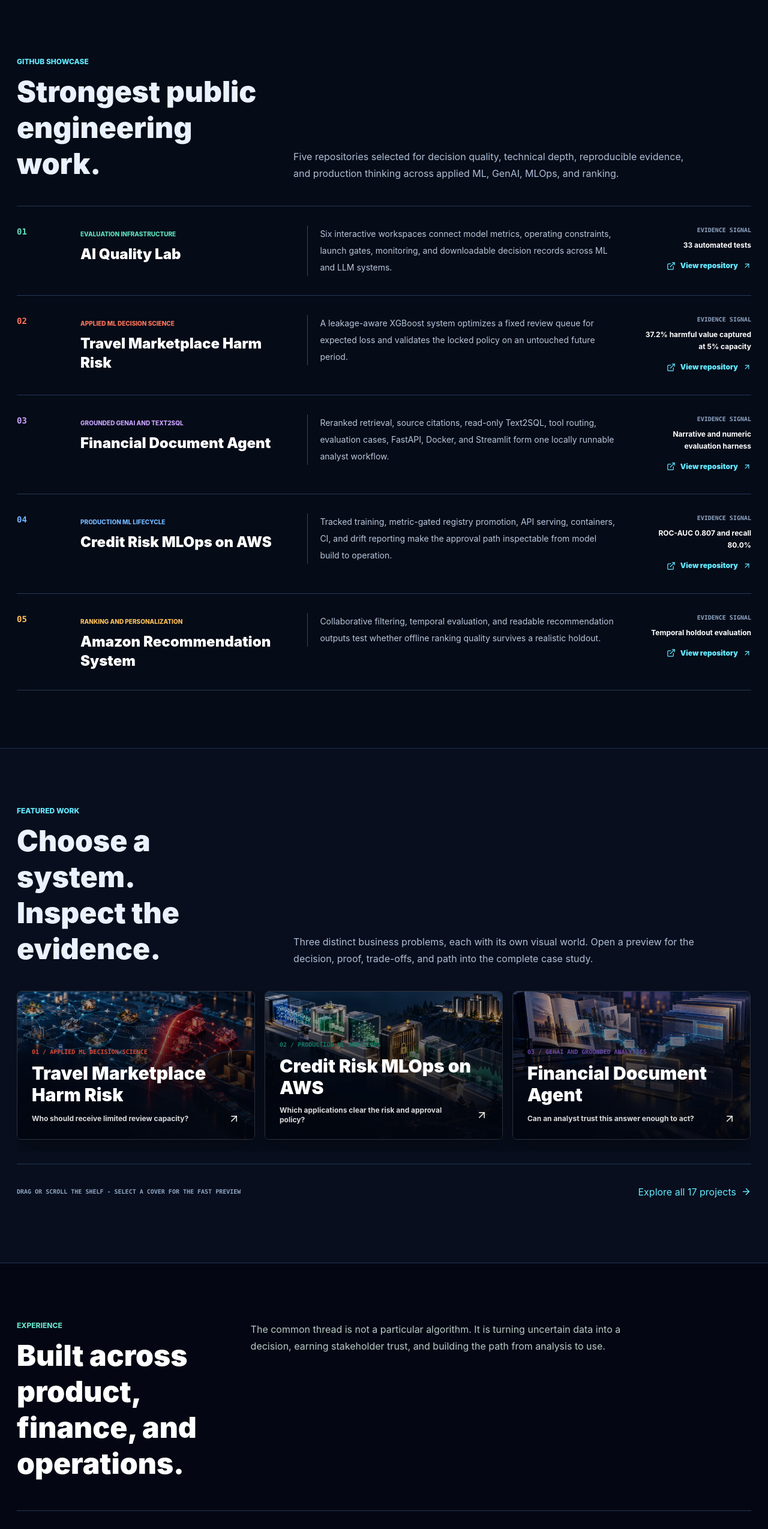
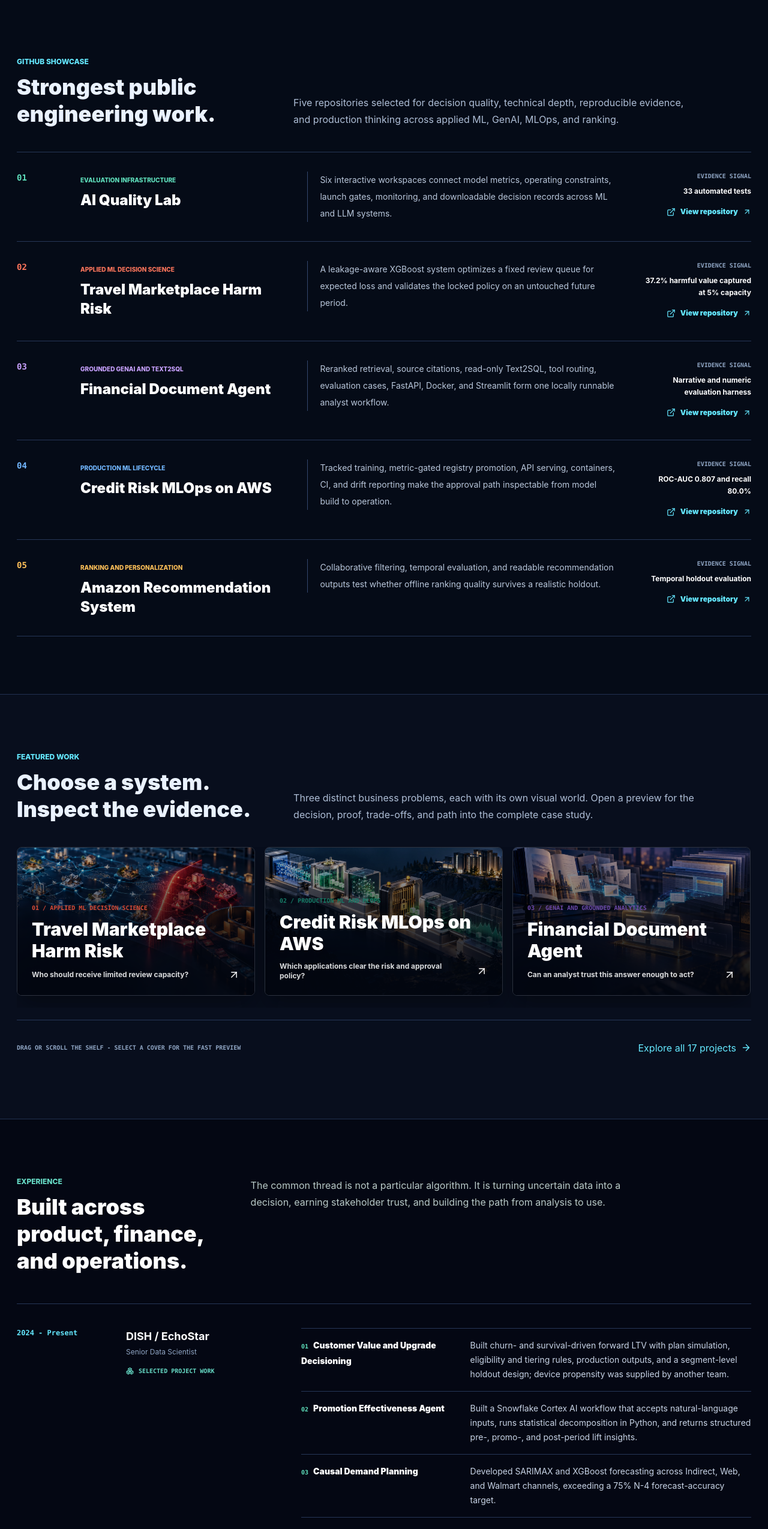
Before and after one commit to Ayush210895/ai-quality-lab, a React (Vite) app: page / in a window 1280 px wide. Shown: the part 824-3373 px from the top of the page at 60% size. Built offline with nearby package versions, Linux system fonts and the light colour scheme.

Commit message:
Reduce portfolio section heading scale

```diff
--- a/src/PortfolioSite.tsx
+++ b/src/PortfolioSite.tsx
@@ -479,7 +479,7 @@
       <section className="border-b border-[#213050] bg-[#070d19]/82 py-16 backdrop-blur-[2px] lg:py-24" id="systems">
         <div className="mx-auto max-w-[1500px] px-4 md:px-7">
           <div className="grid gap-8 border-b border-[#263657] pb-10 lg:grid-cols-[.72fr_1.28fr] lg:items-end">
-            <div><p className="text-xs font-extrabold uppercase text-[#64e8ff]">GitHub showcase</p><h2 className="mt-3 text-4xl font-black leading-tight sm:text-5xl">Strongest public<br />engineering work.</h2></div>
+            <div><p className="text-xs font-extrabold uppercase text-[#64e8ff]">GitHub showcase</p><h2 className="mt-3 text-3xl font-black leading-tight sm:text-4xl">Strongest public<br />engineering work.</h2></div>
             <p className="max-w-2xl text-base leading-7 text-[#aebed6]">Five repositories selected for decision quality, technical depth, reproducible evidence, and production thinking across applied ML, GenAI, MLOps, and ranking.</p>
           </div>
           <div>
@@ -496,7 +496,7 @@
       <section className="border-b border-[#213050] bg-[#0a1120]/82 py-16 backdrop-blur-[2px] lg:py-24" id="featured-work">
         <div className="mx-auto max-w-[1500px] px-4 md:px-7">
           <div className="grid gap-8 pb-10 lg:grid-cols-[.72fr_1.28fr] lg:items-end">
-            <div><p className="text-xs font-extrabold uppercase text-[#64e8ff]">Featured work</p><h2 className="mt-3 text-4xl font-black leading-tight sm:text-5xl">Choose a system.<br />Inspect the evidence.</h2></div>
+            <div><p className="text-xs font-extrabold uppercase text-[#64e8ff]">Featured work</p><h2 className="mt-3 text-3xl font-black leading-tight sm:text-4xl">Choose a system.<br />Inspect the evidence.</h2></div>
             <p className="max-w-2xl text-base leading-7 text-[#aebed6]">Three distinct business problems, each with its own visual world. Open a preview for the decision, proof, trade-offs, and path into the complete case study.</p>
           </div>
           <div className="featured-shelf scrollbar-thin flex snap-x snap-mandatory gap-4 overflow-x-auto pb-5">
@@ -512,7 +512,7 @@
 
       <section className="border-b border-[#213050] bg-[#050814]/84 py-16 text-white backdrop-blur-[2px] lg:py-24" id="experience">
         <div className="mx-auto max-w-[1500px] px-4 md:px-7">
-          <div className="grid gap-8 lg:grid-cols-[.6fr_1.4fr]"><div><p className="text-xs font-extrabold uppercase text-[#67dcc7]">Experience</p><h2 className="mt-3 text-4xl font-black leading-tight sm:text-5xl">Built across product, finance, and operations.</h2></div><p className="max-w-2xl text-base leading-7 text-[#b9cac7]">The common thread is not a particular algorithm. It is turning uncertain data into a decision, earning stakeholder trust, and building the path from analysis to use.</p></div>
+          <div className="grid gap-8 lg:grid-cols-[.6fr_1.4fr]"><div><p className="text-xs font-extrabold uppercase text-[#67dcc7]">Experience</p><h2 className="mt-3 text-3xl font-black leading-tight sm:text-4xl">Built across product, finance, and operations.</h2></div><p className="max-w-2xl text-base leading-7 text-[#b9cac7]">The common thread is not a particular algorithm. It is turning uncertain data into a decision, earning stakeholder trust, and building the path from analysis to use.</p></div>
           <div className="mt-12 border-t border-[#263657]">
             {EXPERIENCE.map((item) => <article key={`${item.company}-${item.years}`} className="grid gap-6 border-b border-[#263657] py-10 lg:grid-cols-[150px_260px_1fr] lg:gap-8"><span className="font-mono text-xs font-bold text-[#64e8ff]">{item.years}</span><span><strong className="block text-lg">{item.company}</strong><small className="mt-1 block text-xs text-[#91a7c5]">{item.role}</small><span className="mt-4 inline-flex items-center gap-2 font-mono text-[10px] font-bold uppercase text-[#67dcc7]"><Boxes size={13} /> Selected project work</span></span><div className="border-t border-[#263657]">{item.projects.map((project, index) => <div key={project.name} className="grid gap-2 border-b border-[#263657] py-4 sm:grid-cols-[minmax(170px,.55fr)_minmax(0,1fr)] sm:gap-6"><h3 className="text-sm font-black leading-6 text-white"><span className="mr-2 font-mono text-[10px] text-[#5fe0bd]">0{index + 1}</span>{project.name}</h3><p className="text-sm leading-6 text-[#c8d4e6]">{project.detail}</p></div>)}</div></article>)}
           </div>
@@ -542,7 +542,7 @@
           <div className="grid gap-10 border-y border-[#263657] py-10 lg:grid-cols-[1.2fr_.8fr] lg:items-end lg:py-14">
             <div>
               <p className="text-xs font-semibold uppercase tracking-[0.18em] text-[#5fe0bd]">Open to the next hard problem</p>
-              <h2 className="portfolio-display mt-4 max-w-[840px] text-[clamp(2.3rem,5vw,5.4rem)] leading-[0.98] text-white">
+              <h2 className="portfolio-display mt-4 max-w-[840px] text-[clamp(2rem,4vw,4rem)] leading-[1.02] text-white">
                 Let&apos;s build AI systems people can trust and teams can operate.
               </h2>
               <p className="mt-6 max-w-[760px] text-base leading-7 text-[#aebed6] md:text-lg">
@@ -656,7 +656,7 @@
       </section>
 
       <section id="project-explorer" className="mx-auto max-w-[1500px] px-4 py-8 md:px-7 lg:py-12">
-        <div className="mb-7 flex items-end justify-between gap-4 border-b border-[#263657] pb-6"><div><p className="text-xs font-extrabold uppercase text-[#64e8ff]">More projects</p><h2 className="portfolio-display mt-2 text-4xl">{group === "All" ? "Explore the broader atlas" : group === "Featured" ? "More featured systems" : group}</h2></div><span className="text-sm font-bold tabular-nums text-[#8ea4c2]">{visible.length} projects</span></div>
+        <div className="mb-7 flex items-end justify-between gap-4 border-b border-[#263657] pb-6"><div><p className="text-xs font-extrabold uppercase text-[#64e8ff]">More projects</p><h2 className="portfolio-display mt-2 text-3xl sm:text-4xl">{group === "All" ? "Explore the broader atlas" : group === "Featured" ? "More featured systems" : group}</h2></div><span className="text-sm font-bold tabular-nums text-[#8ea4c2]">{visible.length} projects</span></div>
         <AnimatePresence mode="wait" initial={false}>
           <motion.div key={group} className="grid gap-4 md:grid-cols-2 xl:grid-cols-3" initial={reducedMotion ? false : { opacity: 0, y: 12 }} animate={{ opacity: 1, y: 0 }} exit={{ opacity: 0, y: -8 }}>
             {visible.map((item) => <ProjectTile key={item.name} project={item} onSelect={() => onSelectProject(item)} />)}
```
Also changed, not shown: 8 other files (tests, documents, lock files or other folders).
